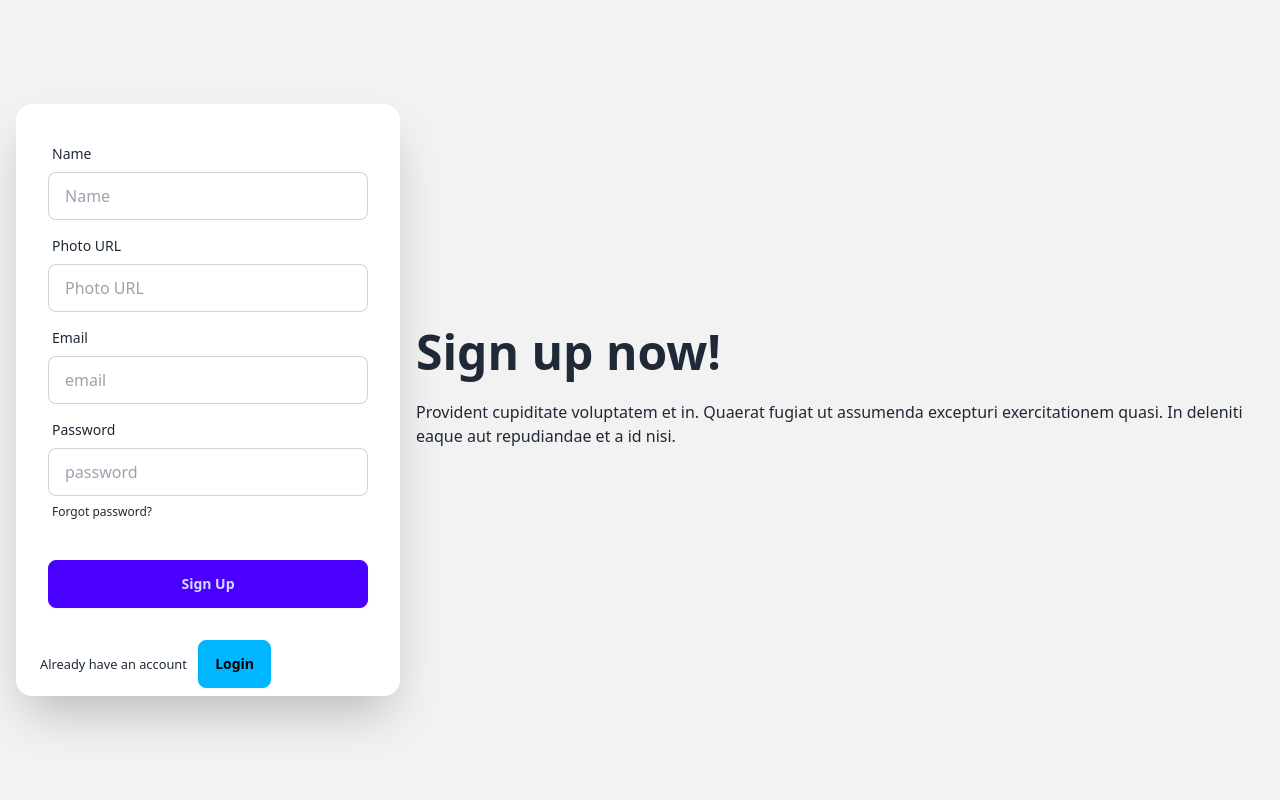
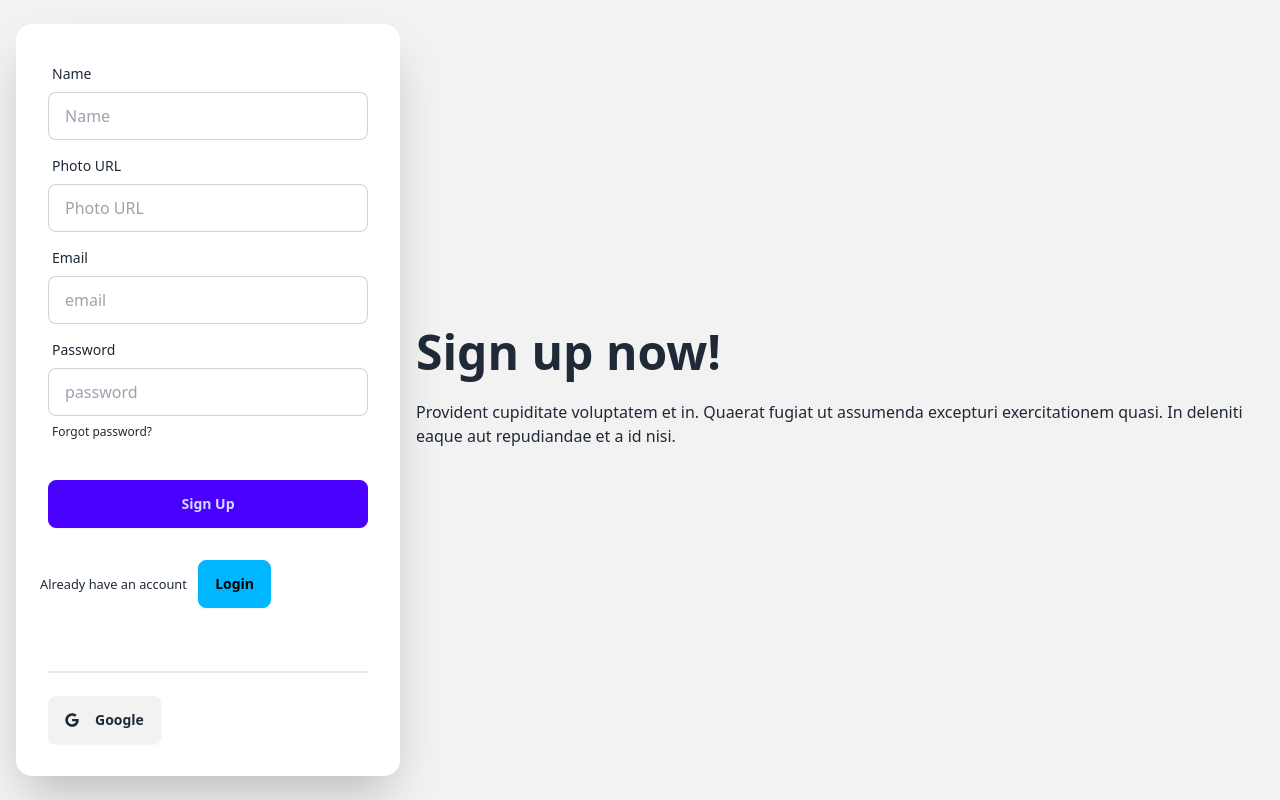
Before and after one commit to omarjafor/bistro-boss-client, a React (Vite) app: page /signup in a window 1280 px wide. Built offline with nearby package versions, Linux system fonts and the light colour scheme; no server answers.

Commit message:
admin route update manage user items etc

```diff
--- a/src/Pages/SignUp/SignUp.jsx
+++ b/src/Pages/SignUp/SignUp.jsx
@@ -4,6 +4,7 @@
 import Swal from 'sweetalert2'
 import useAuth from "../../Hooks/useAuth";
 import useAxiosPublic from "../../Hooks/useAxiosPublic";
+import SocialLogin from "../../Components/SocialLogin/SocialLogin";
 
 const SignUp = () => {
     const axiosPublic = useAxiosPublic();
@@ -101,7 +102,7 @@
                             </div>
                         </form>
                         <p className="px-6"><small>Already have an account <Link className="btn btn-info ml-2 mb-2" to="/login">Login</Link></small></p>
-                        {/* <SocialLogin></SocialLogin> */}
+                        <SocialLogin></SocialLogin>
                     </div>
                 </div>
             </div>
```
